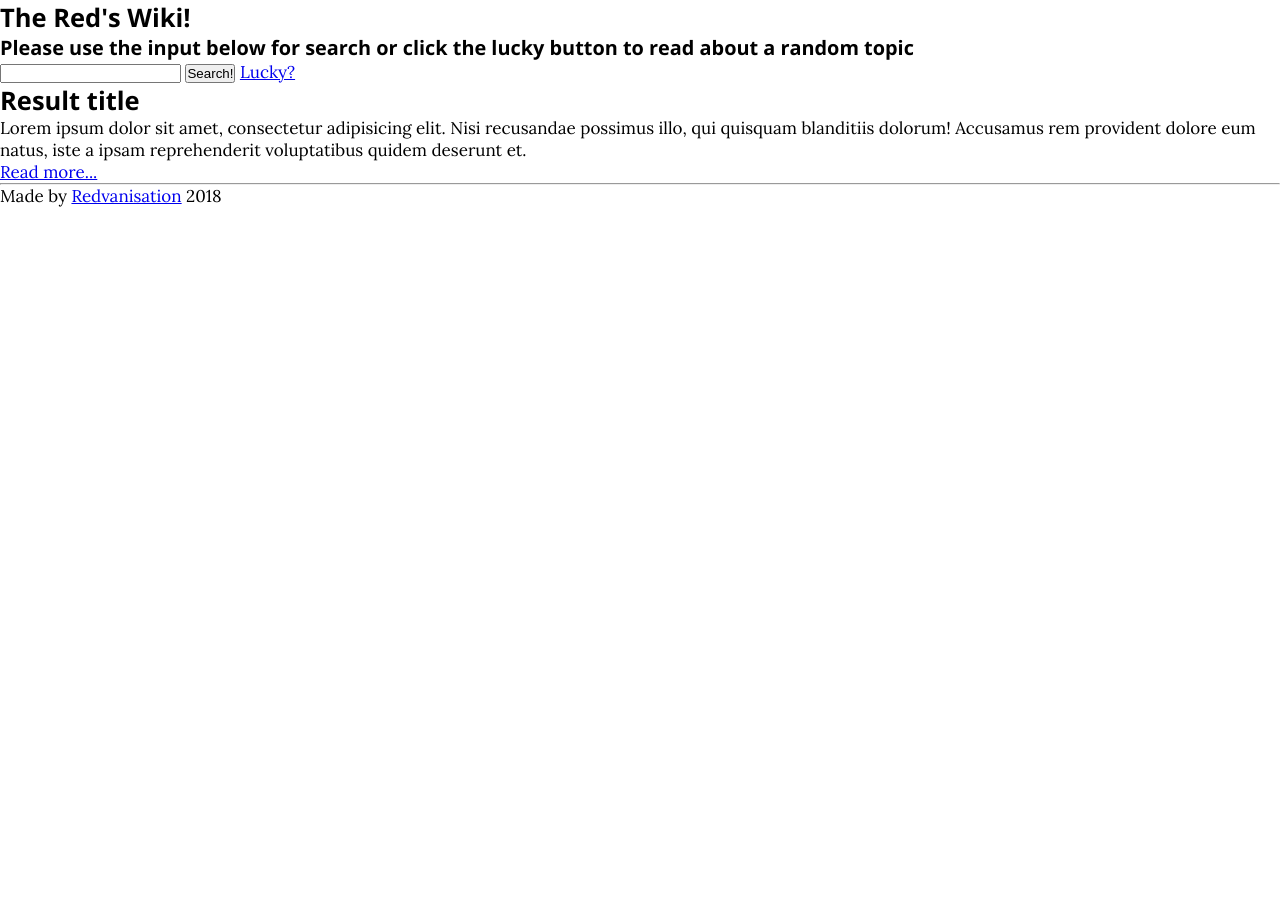
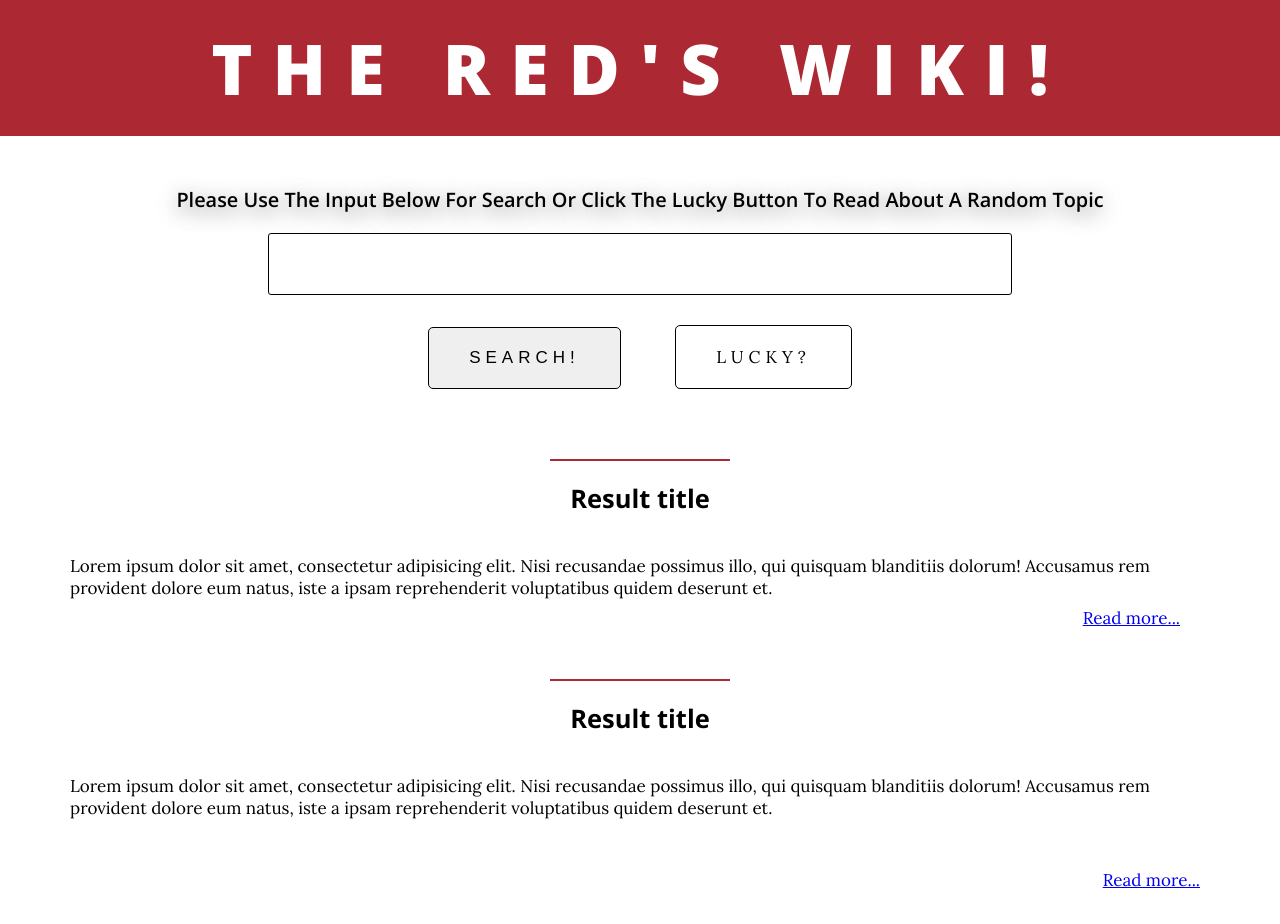
Before and after one commit to Redvanisation/the-reds-wiki, a website: page index.html in a window 1280 px wide. Shown: the top 924 px of the page. Before the commit the page ends 800 px from the top, so only its background shows below. Drawn offline with nearby package versions, Linux system fonts and the light colour scheme.

Commit message:
adding updated initial project files

```diff
--- a/index.html
+++ b/index.html
@@ -8,7 +8,7 @@
 	<link href="https://fonts.googleapis.com/css?family=Lora:400,400i,700|Open+Sans:400,600,700,800" rel="stylesheet">
 	<link rel="stylesheet" href="dist/css/main.comp.css">
 </head>
-<body>
+<body onload=init()>
 	<section class="container content-section">
 		<header class="box box-header content-section__header">
 			<h1 class="content-section__header--h1">
@@ -22,10 +22,19 @@
 
 			<input type="text" class="content-section__first--input" name="query-input" id="input" required>
 
-			<button class="btn btn--submit" type="submit" id="btn-search">Search!</button>
-			<a href="https://en.wikipedia.org/wiki/Special:Random" class="btn btn--lucky" id="btn-lucky">Lucky?</a>
+			<div class="content-section__first--btns-container">
+				<button class="btn btn--submit" type="submit" id="btn-search">Search!</button>
+				<a href="https://en.wikipedia.org/wiki/Special:Random" class="btn btn--lucky" id="btn-lucky">Lucky?</a>
+
+			</div>
 		</section>
 		<main class="box box-two content-section__second" id="content-div">
+			<h2 class="content-section__second--h2">Result title</h2>
+			<p class="content-section__second--text">
+				Lorem ipsum dolor sit amet, consectetur adipisicing elit. Nisi recusandae possimus illo, qui quisquam blanditiis dolorum! Accusamus rem provident dolore eum natus, iste a ipsam reprehenderit voluptatibus quidem deserunt et.
+				<a href="#" class="content-section__second--link">Read more...</a>
+			</p>
+
 			<h2 class="content-section__second--h2">Result title</h2>
 			<p class="content-section__second--text">
 				Lorem ipsum dolor sit amet, consectetur adipisicing elit. Nisi recusandae possimus illo, qui quisquam blanditiis dolorum! Accusamus rem provident dolore eum natus, iste a ipsam reprehenderit voluptatibus quidem deserunt et.
--- a/src/js/main.js
+++ b/src/js/main.js
@@ -0,0 +1,23 @@
+const init = () => {
+
+    const input = document.querySelector('#input');
+    const submit = document.querySelector('#btn-search');
+
+    submit.addEventListener('click', () => {
+        let keyword = input.value;
+        input.value = '';
+
+        let api = `https://en.wikipedia.org/w/api.php?action=opensearch&search=${keyword}&format=json&callback=?`;
+
+        fetch(api, {// mode: "no-cors",
+            method: 'get',
+            headers: {
+            "Content-Type": "application/json; charset=UTF-8"}
+        })
+        .then((data) => data.json())
+        .then((resp) => console.log(resp));
+    });
+
+
+
+}
--- a/src/sass/abstract/_mixins.scss
+++ b/src/sass/abstract/_mixins.scss
@@ -12,9 +12,9 @@
 // SHADOWS:
 
 @mixin textShadow {
-    text-shadow: 0 1rem 2rem rgba($color-black, .5);
+    text-shadow: 0 .5rem 2rem rgba($color-black, .5);
 }
 
 @mixin boxShadow {
-    box-shadow: 0 1rem 2rem rgba($color-black, .5);
+    box-shadow: 0 .5rem 3rem rgba($color-black, .5);
 }
--- a/src/sass/base/_typography.scss
+++ b/src/sass/base/_typography.scss
@@ -10,11 +10,19 @@ h3 {
 }
 
 .content-section {
+    text-align: center;
 
     &__header {
 
+        &--h1 {
+            font-size: 7rem;
+            text-transform: uppercase;
+            letter-spacing: 2rem;
+            font-weight: 900;
+            color: $color-white;
+        }
 
-        &--h1 {
+        &--h2 {
 
         }
     }
@@ -23,11 +31,13 @@ h3 {
 
 
         &--h3 {
-
+            font-weight: 600;
+            text-transform: capitalize;
+            @include textShadow;
         }
 
         &--input {
-
+            font-size: $global-font-size;
         }
 
 
--- a/src/sass/components/_buttons.scss
+++ b/src/sass/components/_buttons.scss
@@ -1,8 +1,29 @@
 .btn {
+    display: inline-block;
+    padding: 2rem 4rem;
+    border-radius: .5rem;
+    // background-color: $color-secondary;
+    // color: $color-white;
+    font-size: $global-font-size;
+    text-transform: uppercase;
+    font-weight: 500;
+    letter-spacing: .5rem;
+    cursor: pointer;
+    border: 1px solid $color-black;
+    // @include boxShadow;
 
+
+    &:hover{
+
+    }
+
+    &:active {
+
+    }
 
     &--submit {
 
+        margin-right: 5rem;
 
         &:hover{
 
@@ -17,7 +38,10 @@
         &,
         &:link,
         &:visited {
-
+            display: inline-block;
+            text-transform: uppercase;
+            text-decoration: none;
+            color: $color-black;
         }
 
         &:hover {
--- a/src/sass/layout/_home.scss
+++ b/src/sass/layout/_home.scss
@@ -1,43 +1,68 @@
 .content-section {
+    // border: 2px solid green;
+    // height: 100%;
 
     &__header {
-
-
-        &--h1 {
-
-        }
+        // border: 2px solid red;
+        padding: 2rem 1rem;
+        background-color: $color-primary;
     }
 
     &__first {
-
+        padding: 3rem 2rem;
 
         &--h3 {
-
+            padding: 2rem;
         }
 
         &--input {
+            padding: 2rem;
+            width: 60%;
+            border-radius: 3px;
+            border: 1px solid $color-black;
+            outline: none;
+            transition: all .2s;
+            // border: none;
+            // @include boxShadow;
 
+            &:hover {
+                background-color: rgba($color-secondary, .1);
+            }
+
+            &:focus {
+
+            }
+        }
+
+        &--btns-container {
+            padding: 3rem;
         }
 
 
     }
 
     &__second {
-
+        padding: 1rem 5rem;
 
         &--h2 {
-
+            display: inline-block;
+            padding: 2rem;
+            border-top: 2px solid $color-primary;
         }
 
         &--text {
-
+            display: inline-block;
+            padding: 2rem;
+            text-align: left;
         }
 
         &--link {
             &,
             &:link,
             &:visited {
-
+                display: inline-block;
+                padding: 3rem;
+                float: right;
             }
 
             &:hover {
@@ -52,14 +77,15 @@
 }
 
 .footer {
-
+    padding: 5rem 10rem;
 
     &__hr {
-
+        width: 60%;
+        margin: 0 auto;
     }
 
     &__text {
-
+        padding: 5rem;
     }
 
     &__link {
```
Also changed, not shown: dist/css/main.comp.css.
